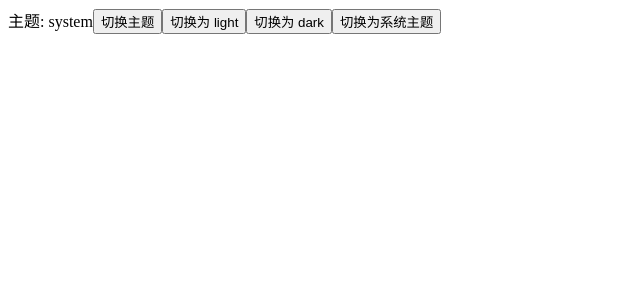
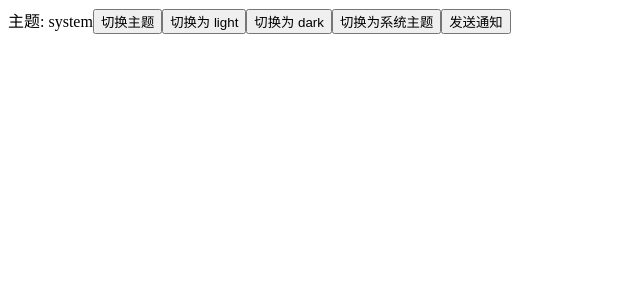
Before and after one commit to 2531800823/electron, a React (Vite) app: page / in a window 1280 px wide. Shown: the top 300 px of the page, without its empty margins (0-640 px from the left). Built offline with nearby package versions, Linux system fonts and the light colour scheme.

Commit message:
添加通知

```diff
--- a/src/App.tsx
+++ b/src/App.tsx
@@ -37,6 +37,17 @@ function App() {
       >
         切换为系统主题
       </button>
+      <button
+        onClick={() => {
+          new window.Notification("主标题", {
+            title: "主标题",
+            subtitle: "副标题",
+            body: "内容",
+          }).show();
+        }}
+      >
+        发送通知
+      </button>
     </>
   );
 }
```
Also changed, not shown: electron/main.ts (+18 -2 lines).
